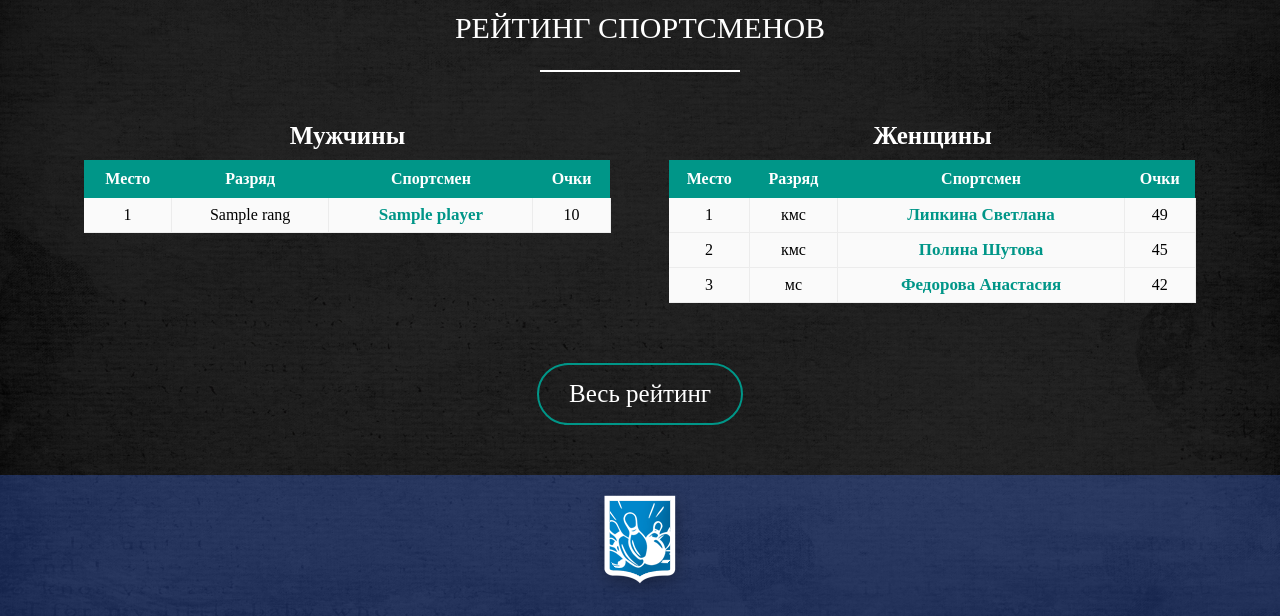
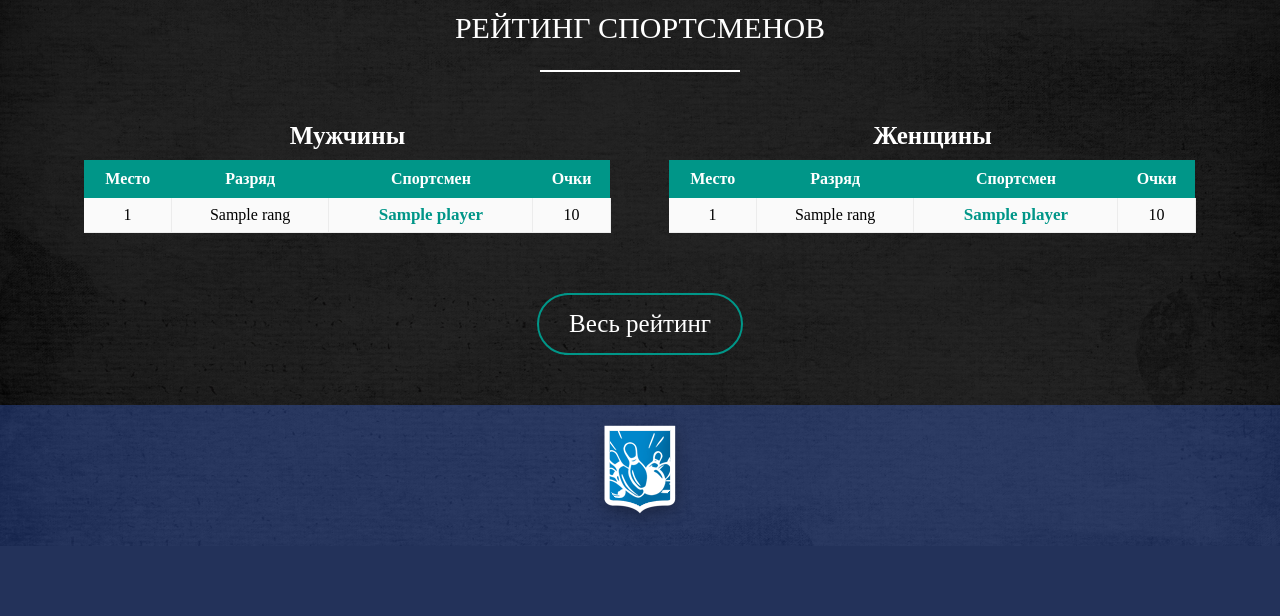
Before and after one commit to karamzi/bowl_spb, a Django app: template templates/index.html in a window 1280 px wide. Shown: the part 1756-2372 px from the top of the page. After the commit the page ends 2298 px from the top, so only its background shows below. Run offline with Django 3.2, Linux system fonts and the light colour scheme; the template is opened without the code that fills it: most values are stand-ins (such as "Sample title", 1, 10 or a date in 2020).

Commit message:
woman rating

```diff
--- a/main/views.py
+++ b/main/views.py
@@ -21,12 +21,14 @@ def index(request):
     date_to = datetime.date(datetime.datetime.now().year + month // 12, month % 12 + 1, 1) + datetime.timedelta()
     calendar = Calendar.objects.filter(date_start__gte=date_from, date_start__lt=date_to)
     man = Rating.objects.filter(league='man', active=True)[:6]
+    woman = Rating.objects.filter(league='woman', active=True)[:6]
     context = {
         'news': news,
         'month_list': month_list,
         'current_month': month_list[month - 1],
         'calendar': calendar,
         'man': man,
+        'woman': woman,
     }
     return render(request, 'index.html', context)
 
--- a/templates/calendar.html
+++ b/templates/calendar.html
@@ -43,7 +43,7 @@
             </div>
             <div class="document">
                 <img src="{% static 'img/pdf_icon.png' %}" alt="">
-                <a href="#" target="_blank">Календарь PDF</a>
+                <a href="{% static 'documents/calendar.pdf' %}" target="_blank">Календарь PDF</a>
             </div>
         </div>
     </section>
--- a/templates/index.html
+++ b/templates/index.html
@@ -204,24 +204,14 @@
                     </tr>
                     </thead>
                     <tbody>
-                    <tr>
-                        <td>1</td>
-                        <td>кмс</td>
-                        <td><a href="#">Липкина Светлана</a></td>
-                        <td>49</td>
-                    </tr>
-                    <tr>
-                        <td>2</td>
-                        <td>кмс</td>
-                        <td><a href="#">Полина Шутова</a></td>
-                        <td>45</td>
-                    </tr>
-                    <tr>
-                        <td>3</td>
-                        <td>мс</td>
-                        <td><a href="#">Федорова Анастасия</a></td>
-                        <td>42</td>
-                    </tr>
+                    {% for player in woman %}
+                        <tr>
+                            <td>{{ forloop.counter }}</td>
+                            <td>{{ player.player.rang }}</td>
+                            <td><a href="{% url 'main:profile' pk=player.player.pk %}">{{ player.player }}</a></td>
+                            <td>{{ player.score }}</td>
+                        </tr>
+                    {% endfor %}
                     </tbody>
                 </table>
             </div>
```
